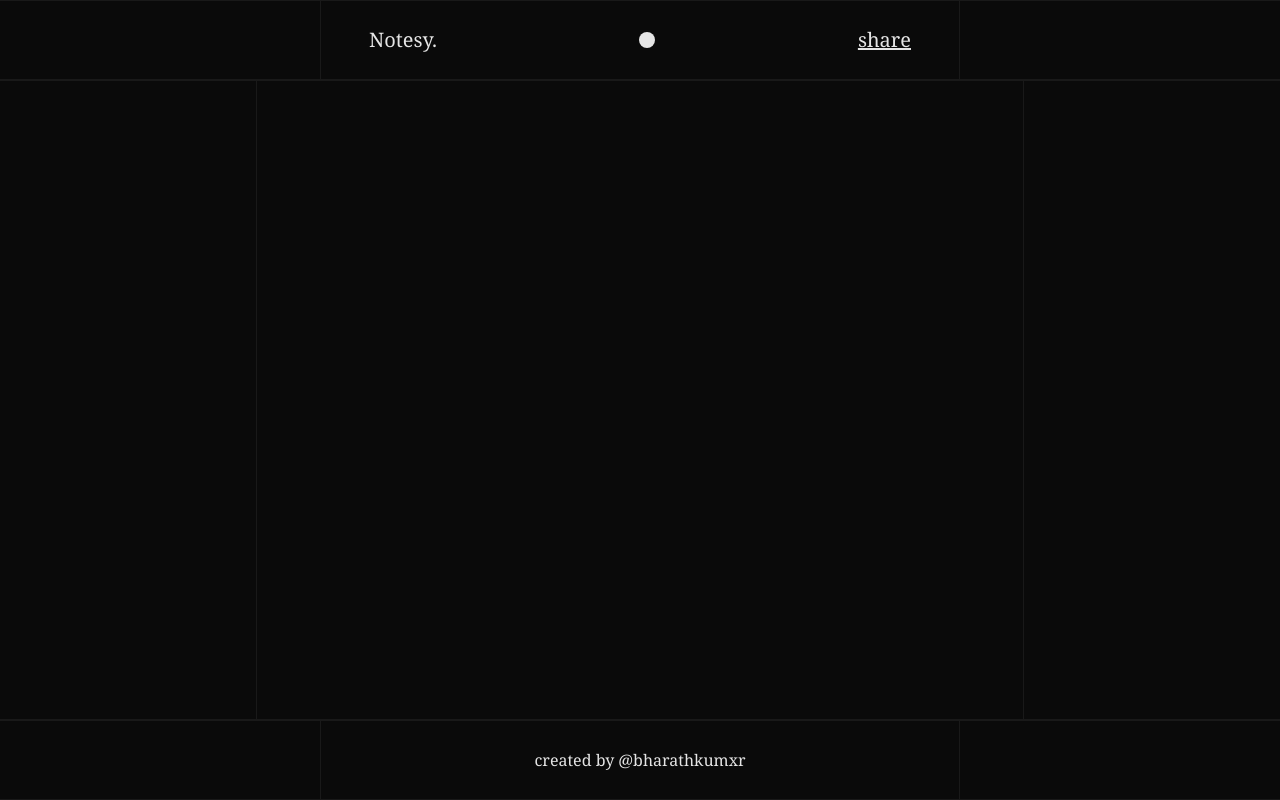
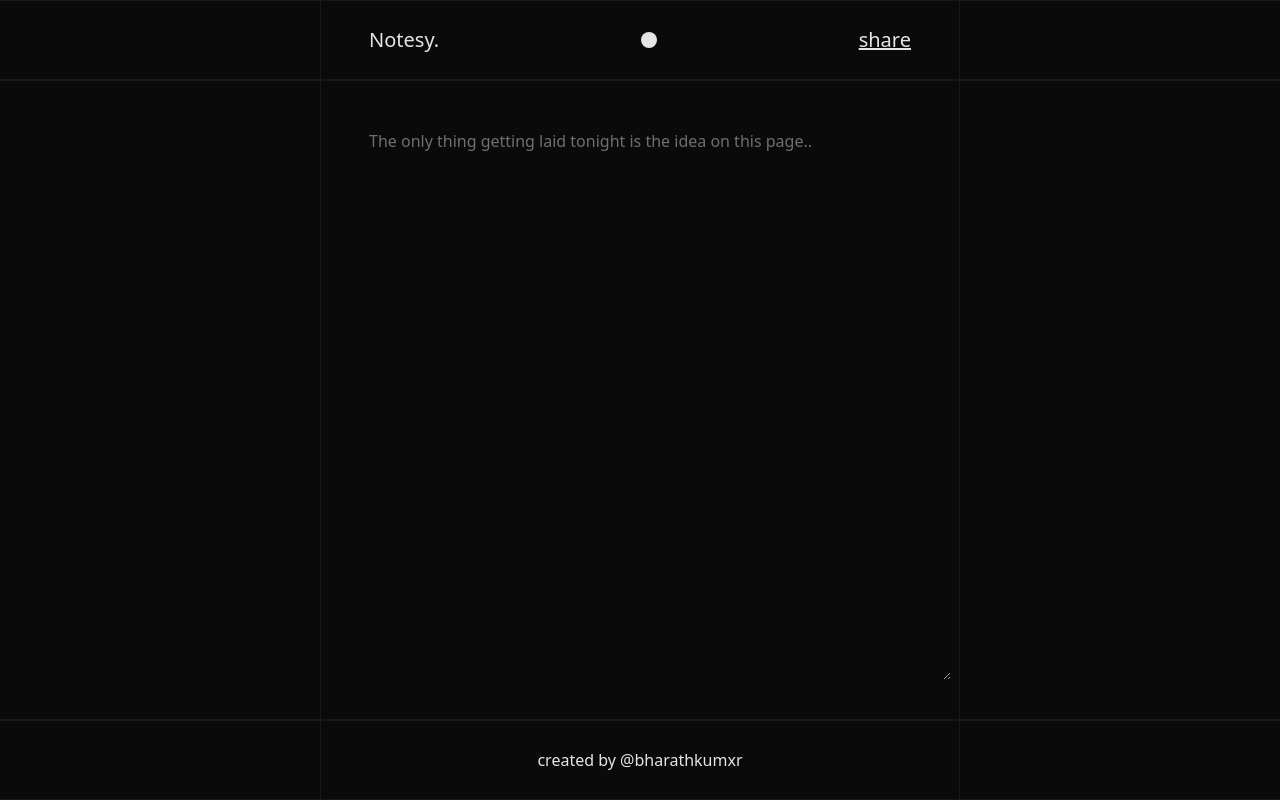
Before and after one commit to bharathkumaarr/Notesy, a React (Vite) app in the folder notesy-frontend/: page / in a window 1280 px wide. Built offline with nearby package versions, Linux system fonts and the light colour scheme; no server answers.

Commit message:
added share button feature

```diff
--- a/notesy-frontend/package.json
+++ b/notesy-frontend/package.json
@@ -12,6 +12,7 @@
   "dependencies": {
     "@tailwindcss/vite": "^4.1.11",
     "axios": "^1.10.0",
+    "lodash": "^4.17.21",
     "react": "^19.1.0",
     "react-dom": "^19.1.0",
     "tailwindcss": "^4.1.11"
--- a/notesy-frontend/src/components/Header.jsx
+++ b/notesy-frontend/src/components/Header.jsx
@@ -1,6 +1,6 @@
 import React from 'react'
 
-function Header() {
+function Header({onShare}) {
   return (
     <div className='flex h-[10vh]'>
 
@@ -12,7 +12,7 @@ function Header() {
       </div>
       <div className='w-4 bg-neutral-200 rounded-full h-4 cursor-pointer'></div>
       <div className='flex pr-10 pl-10 w-max'>
-        <button className='cursor-pointer text-center hover:scale-95 transition-all duration-300 ease-in-out hover:text-neutral-400/50 underline'>share</button>
+        <button className='cursor-pointer text-center hover:scale-95 transition-all duration-300 ease-in-out hover:text-neutral-400/50 underline' onClick={onShare}>share</button>
       </div>
     </div>
 
--- a/notesy-frontend/src/components/Landing.jsx
+++ b/notesy-frontend/src/components/Landing.jsx
@@ -2,12 +2,56 @@ import React from 'react'
 import Header from './Header'
 import TextArea from './TextArea'
 import Footer from './Footer'
+import { useState, useEffect } from 'react'
+import axios from 'axios'
 
 function Landing() {
+  const [content, setContent] = useState('')
+  const [noteId, setNoteId] = useState(null)
+
+  useEffect(()=>{
+    const idFromUrl = window.location.pathname.split('/')[1]
+    if(idFromUrl) {
+      axios.get(`http://localhost:3000/notesy/${idFromUrl}`)
+      .then(res=>{
+        setContent(res.data.content)
+        setNoteId(idFromUrl)
+      })
+      .catch(()=>alert('Note not found'))
+    }
+  }, [])
+
+  const handleShare = async () =>{
+    try {
+      if (!noteId) {
+        const res = await axios.post(`http://localhost:3000/notesy`, {content})
+        const newId = res.data.id
+        setNoteId(newId)
+        window.history.pushState({}, '', `/${newId}`)
+        await navigator.clipboard.writeText(`${window.location.origin}/${newId}`)
+      } else {
+        await navigator.clipboard.writeText(`${window.location.origin}/${noteId}`)
+      }
+      alert('Link copied to clipboard!')
+    }
+    catch (err) {
+      console.error("Share error:", err);
+      alert('Error sharing note.')
+
+    }
+  }
+
+
+
+
   return (
-    <div className='h-screen w-screen bg-neutral-950 text-neutral-200 font-serif'>
-      <Header />
-      <TextArea />
+    <div className='h-screen w-screen bg-neutral-950 text-neutral-200 font-thin'>
+      <Header onShare={handleShare} />
+      <TextArea
+        content={content}
+        setContent={setContent}
+        noteId={noteId}
+        setNoteId={setNoteId} />
       <Footer />
     </div>
 
--- a/notesy-frontend/src/components/TextArea.jsx
+++ b/notesy-frontend/src/components/TextArea.jsx
@@ -1,11 +1,49 @@
 import React from 'react'
+import debounce from 'lodash/debounce'
+import { useRef, useEffect } from 'react'
+import axios from 'axios'
 
-function TextArea() {
+function TextArea({content, setContent, noteId, setNoteId}) {
+
+  const isFirstLoad = useRef(true)
+
+  const autoSave = useRef(
+    debounce(async (text) => {
+      try {
+        if (noteId) return // already saved
+        const res = await axios.post('http://localhost:3000/notesy', { content: text })
+        const newId = res.data.id
+        setNoteId(newId)
+        window.history.pushState({}, '', `/${newId}`)
+      } catch (err) {
+        console.error('Auto-save failed', err)
+      }
+    }, 1000)
+  ).current
+
+  useEffect(() => {
+    if (!isFirstLoad.current) {
+      autoSave(content)
+    } else {
+      isFirstLoad.current = false
+    }
+  }, [content])
+
+
+
   return (
     <div className='flex h-[80vh]'>
-      <div className='w-1/5 border border-neutral-400/10 border-r-0 border-l-0'></div>
-      <div className='w-3/5 border border-neutral-400/10'></div>
-      <div className='w-1/5 border border-neutral-400/10 border-r-0 border-l-0'></div>
+      <div className='w-1/4 border border-neutral-400/10 border-r-0 border-l-0'></div>
+
+      <div className='w-2/4 border border-neutral-400/10 p-2'>
+        <textarea rows="10"
+          className='w-full h-full p-10 outline-0 text-neutral-300 max-h-19/20' placeholder='The only thing getting laid tonight is the idea on this page..'
+          value={content} onChange={(e)=> setContent(e.target.value)}>
+        </textarea>
+
+      </div>
+
+      <div className='w-1/4 border border-neutral-400/10 border-r-0 border-l-0'></div>
     </div>
   )
 }
```
Also changed, not shown: 1 other file (tests, documents, lock files or other folders).
